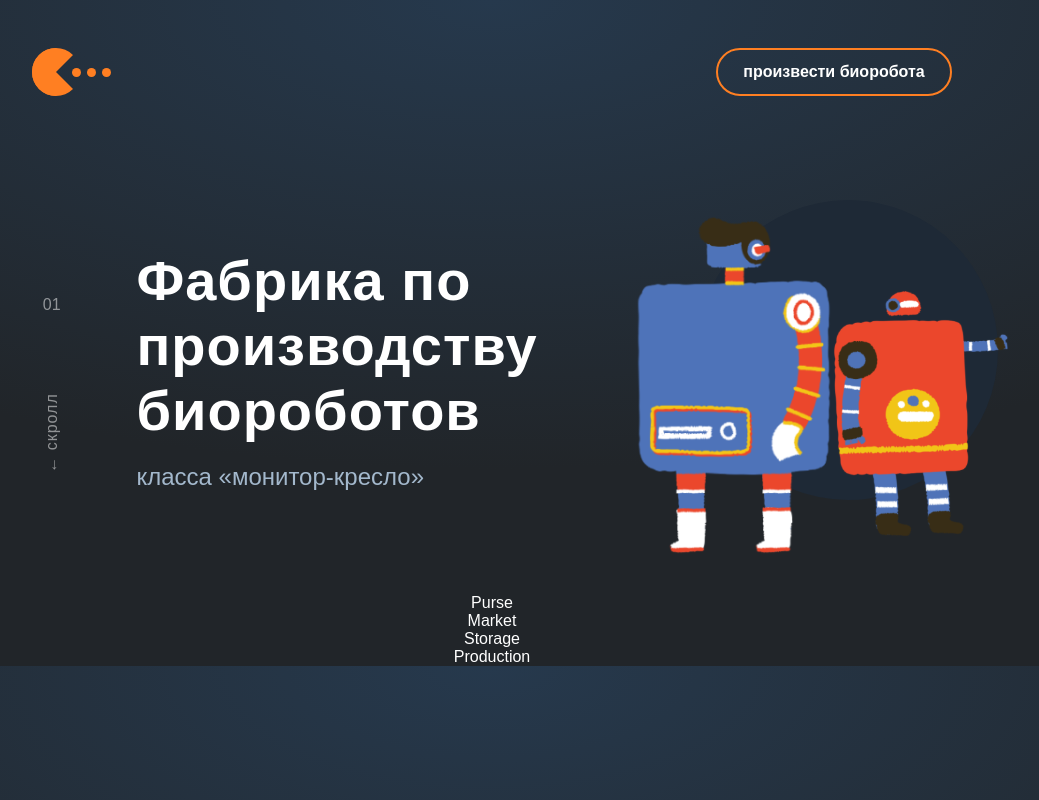
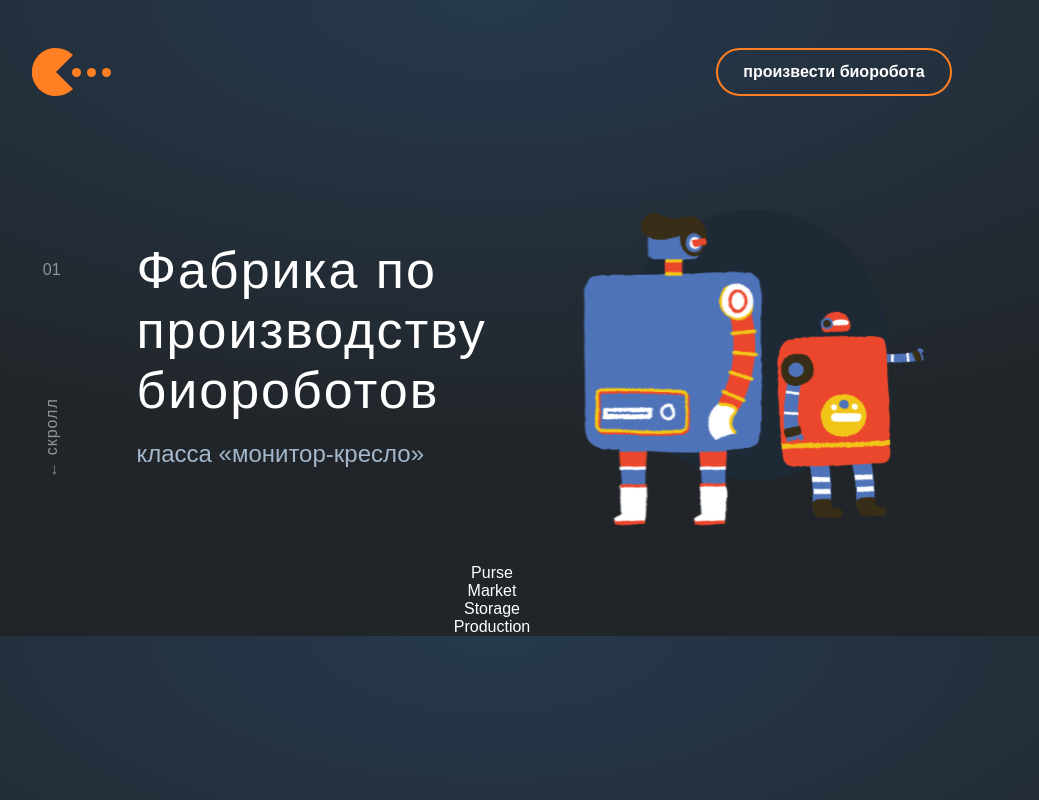
Before and after one commit to sseezov/atw-test, a React (Create React App) app: page / in a window 1280 px wide. Shown: the whole page, without its empty margins (148-1187 px from the left). Built offline with nearby package versions, Linux system fonts and the light colour scheme.

Commit message:
fabric done

```diff
--- a/src/styles/Fabric.scss
+++ b/src/styles/Fabric.scss
@@ -9,7 +9,7 @@
 
     .first {
       float: top;
-      padding-bottom: 110px;
+      padding-bottom: 150px;
     }
 
     .scroll {
@@ -20,10 +20,11 @@
 
   .fabricHeader {
     width: 470px;
-    font-size: 56px;
-    font-weight: 600;
+    font-size: 52px;
+    font-weight: 520;
     text-align: left;
-    letter-spacing: 1px;
+    letter-spacing: 2px;
+    line-height: 60px;
   }
 
   .fabricSubheader {
@@ -39,22 +40,23 @@
 
     .ellipseRobo {
       background-color: #1e2936;
-      width: 300px;
-      height: 300px;
+      width: 270px;
+      height: 270px;
       border-radius: 50%;
       z-index: -1;
-      margin-top: 56px;
-      margin-left: 20px;
+      margin-top: 66px;
+      margin-left: -60px;
     }
 
     .leftRobo {
-      height: 450px;
+      height: 420px;
+      margin-left: -50px;
     }
 
     .rightRobo {
-      margin-top: 86px;
-      margin-left: 10px;
-      height: 320px;
+      margin-top: 116px;
+      margin-left: -40px;
+      height: 270px;
       transform: matrix(-1, 0, 0, 1, 0, 0);
     }
   }
```
